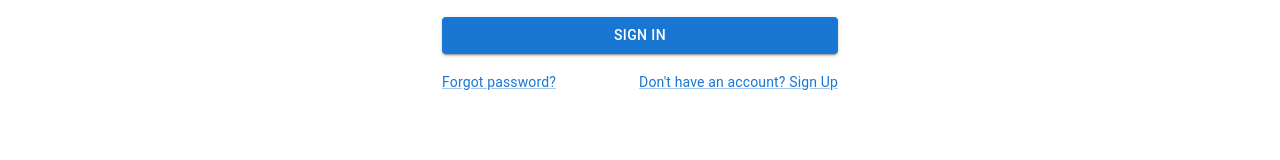
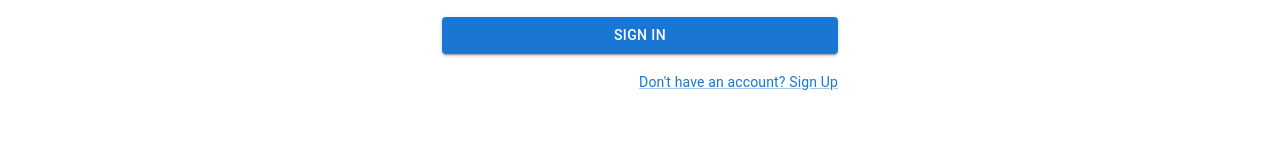
Before and after one commit to raudzius/Store_Present-Academy, a React (Create React App) app: page /signin in a window 1280 px wide. Shown: the part 433-593 px from the top of the page. Built offline with nearby package versions, Linux system fonts and the light colour scheme; the HTML template or start-up script is replaced by a standard one.

Commit message:
feat: sync sign in/up page links with react router

```diff
--- a/src/global/authorization/pages/SignInPage.tsx
+++ b/src/global/authorization/pages/SignInPage.tsx
@@ -12,6 +12,7 @@ import {
   Typography,
 } from '@mui/material';
 import { LockOutlined } from '@mui/icons-material';
+import { Link as RouterLink } from 'react-router-dom';
 
 const SignInPage = () => {
   const [email, setEmail] = React.useState('');
@@ -84,14 +85,9 @@ const SignInPage = () => {
           <Button type="submit" fullWidth variant="contained" sx={{ mt: 3, mb: 2 }}>
             Sign In
           </Button>
-          <Grid container>
-            <Grid item xs>
-              <Link href="https://google.com" variant="body2">
-                Forgot password?
-              </Link>
-            </Grid>
+          <Grid container justifyContent="flex-end">
             <Grid item>
-              <Link href="https://google.com" variant="body2">
+              <Link component={RouterLink} to="../signup" variant="body2">
                 Don&apos;t have an account? Sign Up
               </Link>
             </Grid>
--- a/src/global/authorization/pages/SignUpPage.tsx
+++ b/src/global/authorization/pages/SignUpPage.tsx
@@ -99,7 +99,7 @@ const SignUpPage = () => {
           </Button>
           <Grid container justifyContent="flex-end">
             <Grid item>
-              <Link component={RouterLink} to="signin" variant="body2">
+              <Link component={RouterLink} to="../signin" variant="body2">
                 Already have an account? Sign in
               </Link>
             </Grid>
```
Lines whose indentation alone changed are shown as unchanged.
